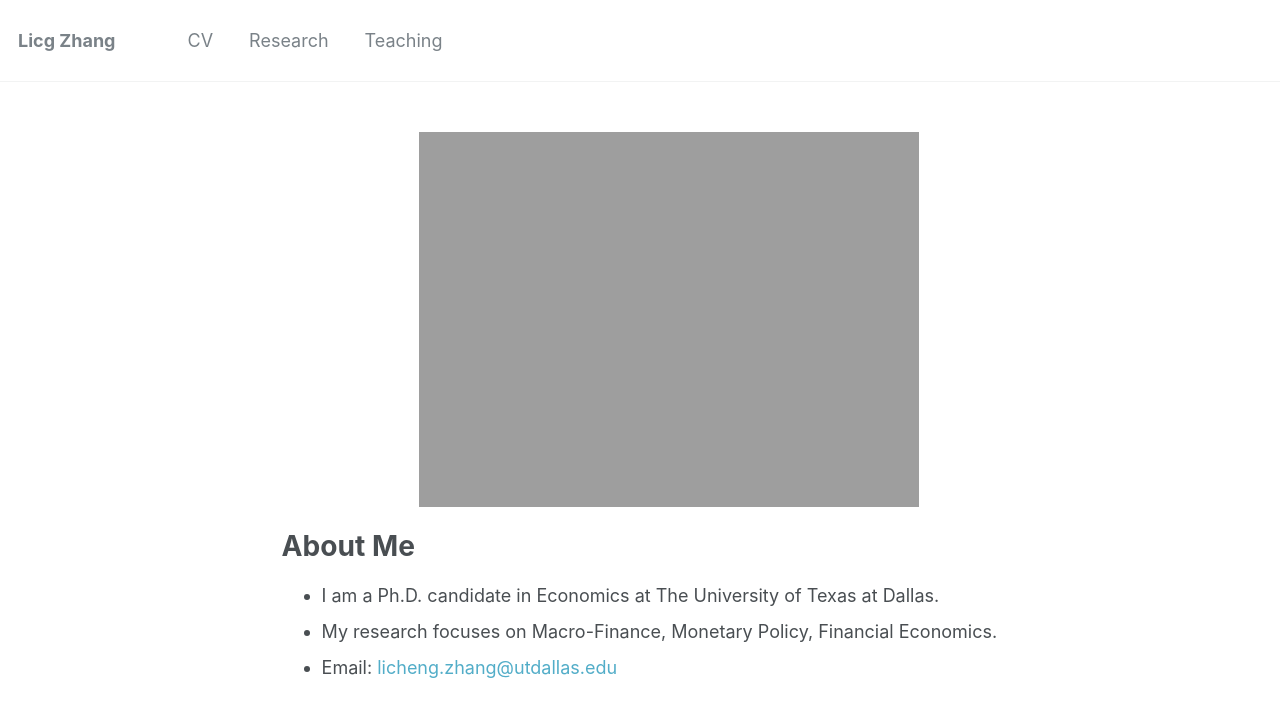
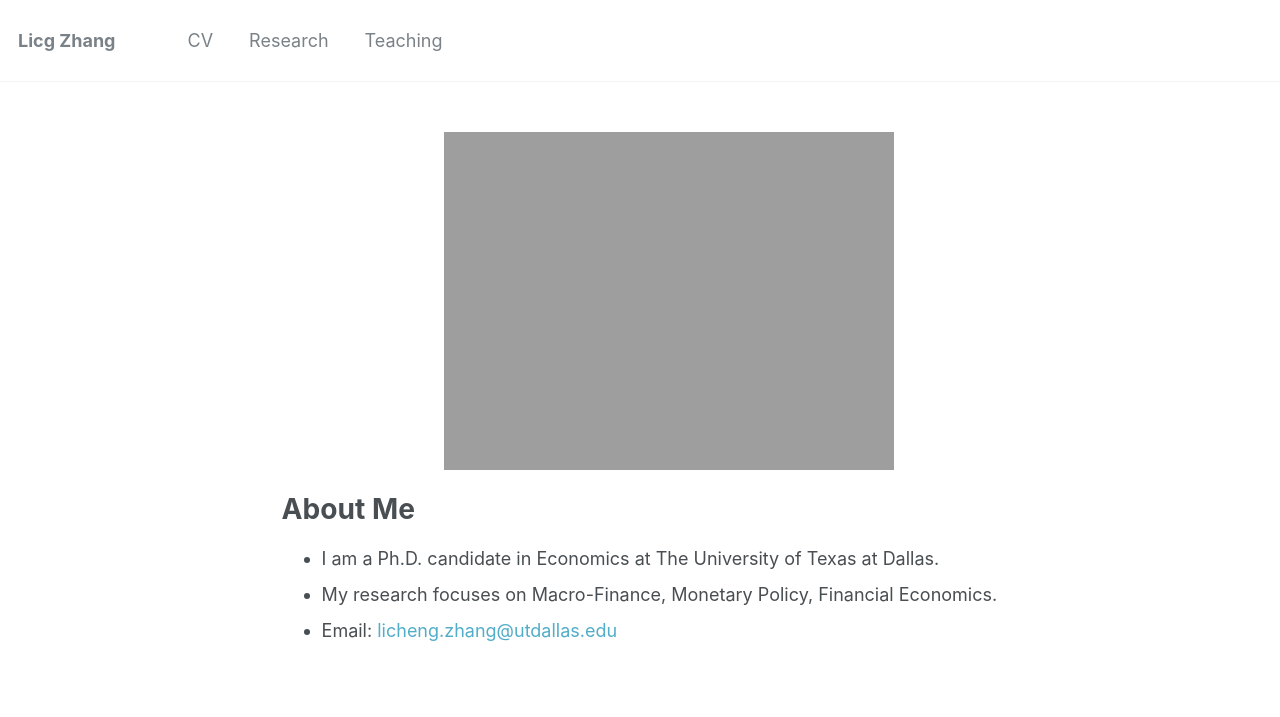
Before and after one commit to lichengzh/lichengzh.github.io, a Jekyll site: the page built from _pages/about.md, in a window 1280 px wide. Shown: the top 717 px of the page. Built offline with Jekyll 4.4.1, drawn with Linux system fonts in a browser that asks for light colours.

Commit message:
Update about.md

```diff
--- a/_pages/about.md
+++ b/_pages/about.md
@@ -9,7 +9,7 @@ redirect_from:
 ---
 
 <p align="center">
-  <img src="https://lichengzh.github.io/files/IMG_3229.JPG?raw=true" alt="Photo" style="width: 500px;"/>
+  <img src="https://lichengzh.github.io/files/IMG_3229.JPG?raw=true" alt="Photo" style="width: 450px;"/>
 </p>
 
 # About Me
```
